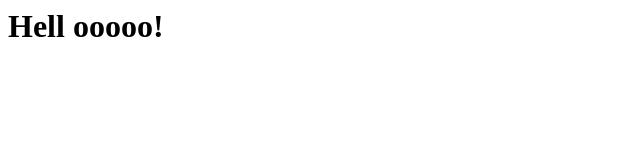
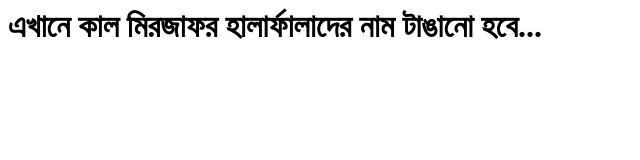
Before and after one commit to draihanx/draihanx.github.io, a plain HTML site: page index.html in a window 1280 px wide. Shown: the whole page, without its empty margins (0-640 px from the left). Drawn offline with Linux system fonts and the light colour scheme.

Commit message:
Update index.html

```diff
--- a/index.html
+++ b/index.html
@@ -2,5 +2,5 @@
 <head>
 <title> πaihan </title>
 </head>
-<h1>Hell ooooo!</h1>
+<h1>এখানে কাল মিরজাফর হালার্ফালাদের নাম টাঙানো হবে...</h1>
 </html>
```
